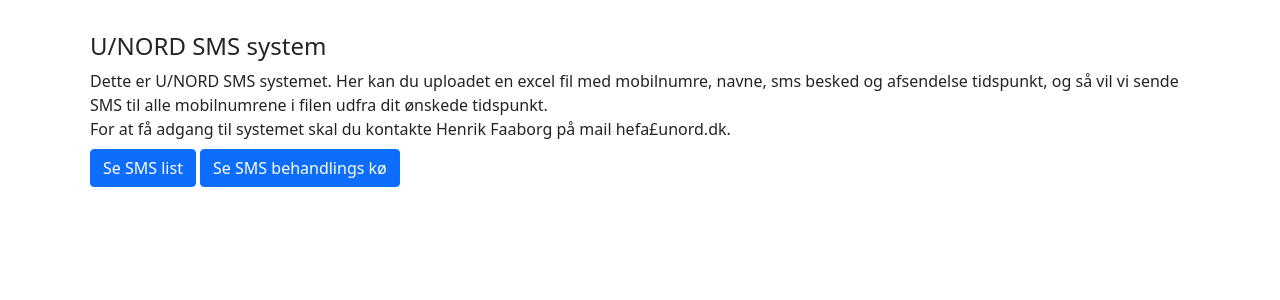
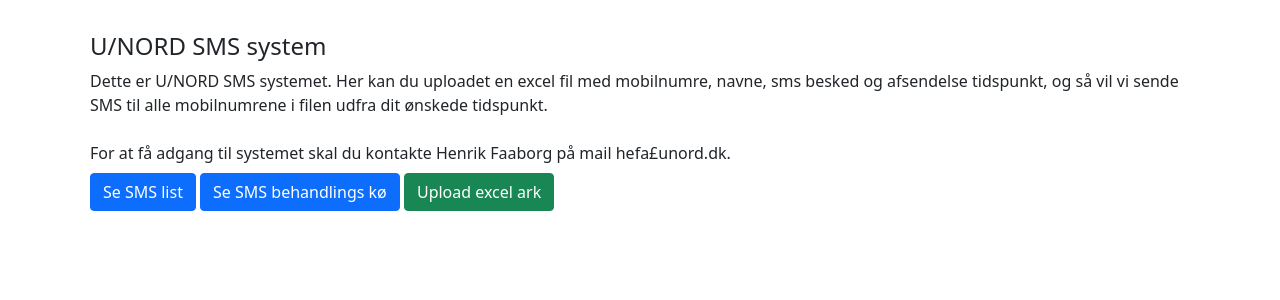
Before and after one commit to unord/sms-unord, a Django app: page / in a window 1280 px wide. Shown: the part 64-364 px from the top of the page. Run offline with Django 4.2, Linux system fonts and the light colour scheme; the visitor is signed in with stand-in values (Sample User, id 1); parts of the project's set-up code (start-up, migrations or seed data) failed here and were passed over.

Commit message:
templates updated

```diff
--- a/templates/index.html
+++ b/templates/index.html
@@ -3,11 +3,11 @@
 <div class="m-2"><h4>U/NORD SMS system</h4></div>
 
     <div class="m-2">
-        Dette er U/NORD SMS systemet. Her kan du uploadet en excel fil med mobilnumre, navne, sms besked og afsendelse tidspunkt, og så vil vi sende SMS til alle mobilnumrene i filen udfra dit ønskede tidspunkt.<br>
+        Dette er U/NORD SMS systemet. Her kan du uploadet en excel fil med mobilnumre, navne, sms besked og afsendelse tidspunkt, og så vil vi sende SMS til alle mobilnumrene i filen udfra dit ønskede tidspunkt.<br><br>
     For at få adgang til systemet skal du kontakte Henrik Faaborg på mail hefa£unord.dk.
     </div>
 {% if user.is_authenticated %}
-<div class="m-2"><a class="btn btn-primary" href="{% url 'sms_app_Message_list' %}">Se SMS list</a> <a class="btn btn-primary" href="{% url 'sms_app_Message_Dashboard' %}">Se SMS behandlings kø</a></div>
+<div class="m-2"><a class="btn btn-primary" href="{% url 'sms_app_Message_list' %}">Se SMS list</a> <a class="btn btn-primary" href="{% url 'sms_app_Message_Dashboard' %}">Se SMS behandlings kø</a> <a class="btn btn-success" href="{% url 'sms_app_UploadSms_list' %}">Upload excel ark</a></div>
     {% endif %}
 
 {% endblock %}
```
